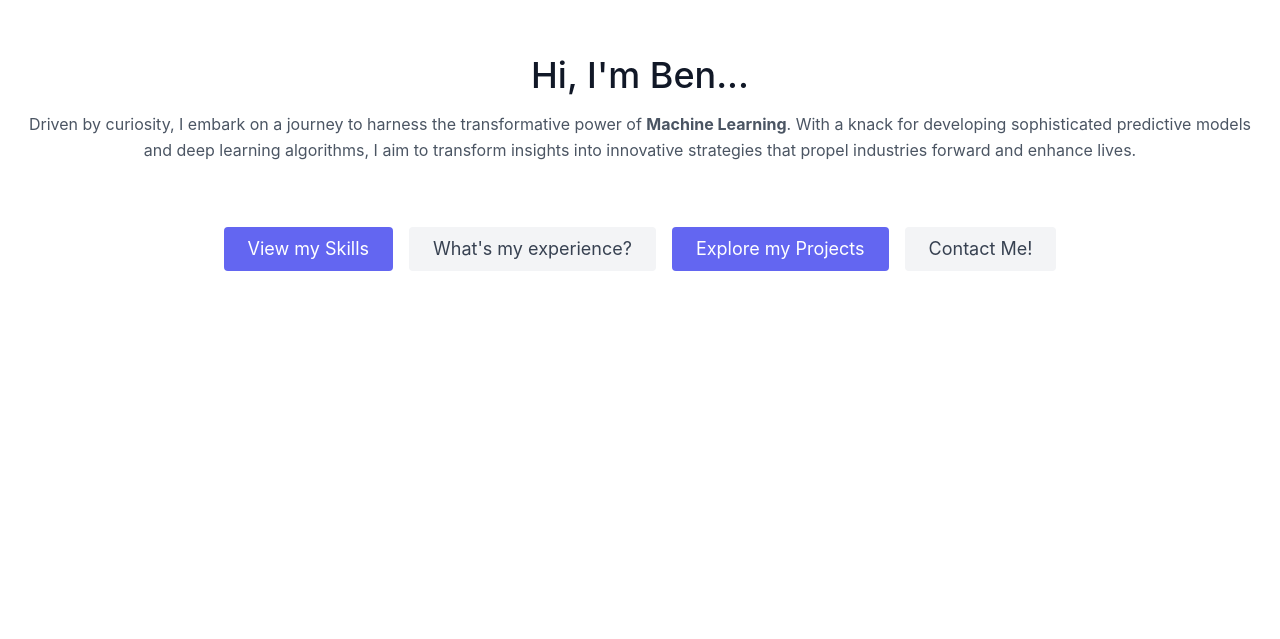
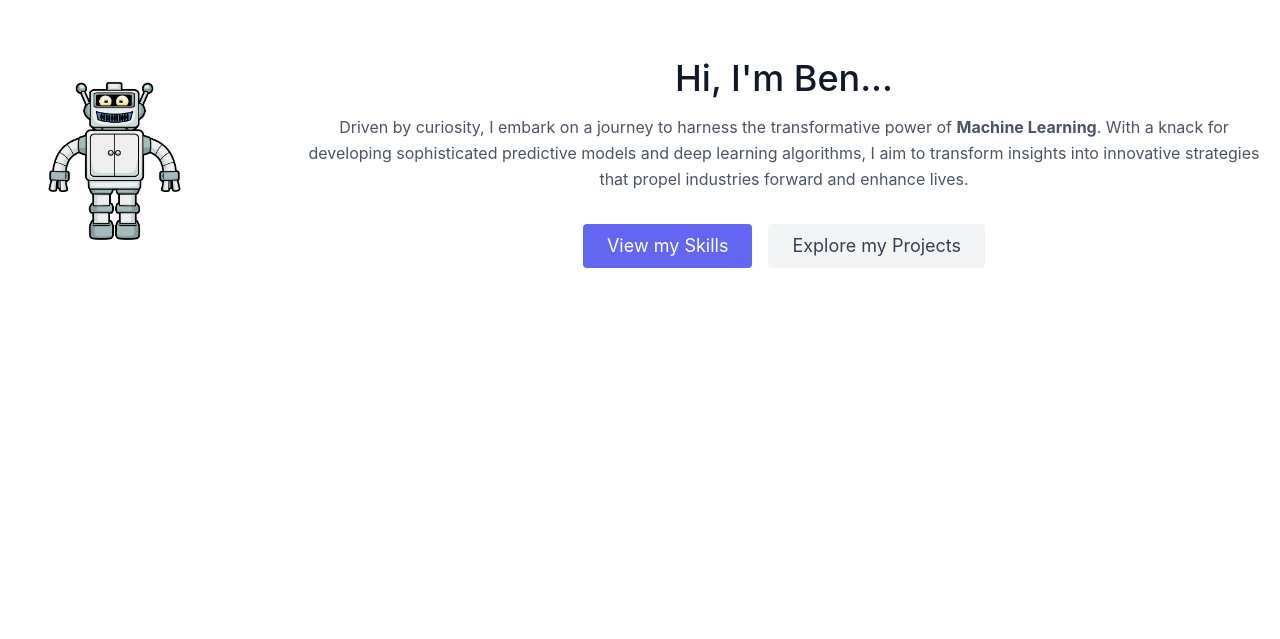
Before and after one commit to benjamin-hutchings/portfolio-website, a React (Create React App) app: page / in a window 1280 px wide. Shown: the part 1101-1740 px from the top of the page. Built offline with nearby package versions, Linux system fonts and the light colour scheme.

Commit message:
Update About.jsx

```diff
--- a/src/components/About.jsx
+++ b/src/components/About.jsx
@@ -1,23 +1,22 @@
-import React from 'react';
-import { motion, useAnimation } from 'framer-motion';
-import { useInView } from 'react-intersection-observer';
+import React from "react";
+import { motion, useAnimation } from "framer-motion";
+import { useInView } from "react-intersection-observer";
 
 const About = () => {
   const controls = useAnimation();
   const [ref, inView] = useInView({
-    threshold: 0.2, // Trigger animation when 20% of the element is in view
-    triggerOnce: false, // To trigger animations every time the section comes into view
+    threshold: 0.2,
+    triggerOnce: false,
   });
 
   React.useEffect(() => {
     if (inView) {
-      controls.start('visible');
+      controls.start("visible");
     } else {
-      controls.start('hidden');
+      controls.start("hidden");
     }
   }, [controls, inView]);
 
-  // Animation variants for the container and items
   const variants = {
     hidden: { opacity: 0, y: 20 },
     visible: { opacity: 1, y: 0, transition: { duration: 0.8 } },
@@ -30,38 +29,51 @@ const About = () => {
       ref={ref}
     >
       <motion.div
-        className="container mx-auto flex px-5 py-10 md:py-24 items-center justify-center flex-col"
+        className="container mx-auto flex px-5 py-10 md:flex-row items-center justify-between"
         initial="hidden"
         animate={controls}
         variants={variants}
       >
-        <motion.div
-          className="text-center mb-8"
+        {/* Profile Image or Illustration */}
+        {/* Ensure you add an alt attribute for accessibility */}
+        <motion.img
+          src={`${process.env.PUBLIC_URL}/img/profile-pic.png`}
+          alt="Profile Picture"
+          className="mb-10 md:mb-0 w-48 h-48 rounded-full mx-auto md:mx-0 object-cover"
           variants={variants}
-        >
+        />
+        <motion.div className="md:ml-24 text-center">
           <h1 className="title-font sm:text-4xl text-3xl mb-4 font-medium text-gray-900">
             Hi, I'm Ben...
           </h1>
+
           <p className="mb-8 leading-relaxed">
-            Driven by curiosity, I embark on a journey to harness the transformative power of <strong>Machine Learning</strong>. With a knack for developing sophisticated predictive models and deep learning algorithms, I aim to transform insights into innovative strategies that propel industries forward and enhance lives.
+            Driven by curiosity, I embark on a journey to harness the
+            transformative power of <strong>Machine Learning</strong>. With a
+            knack for developing sophisticated predictive models and deep
+            learning algorithms, I aim to transform insights into innovative
+            strategies that propel industries forward and enhance lives.
           </p>
-        </motion.div>
+          {/* Call-to-action Buttons */}
           <motion.div
-          className="flex justify-center gap-4"
+            className="flex justify-center md:justify-center gap-4"
             variants={variants}
           >
-          <a href="#skills" className="inline-flex text-white bg-indigo-500 border-0 py-2 px-6 focus:outline-none hover:bg-indigo-600 rounded text-lg transition duration-300 ease-in-out transform hover:-translate-y-1 hover:shadow-lg">
+            {/* Consider adding icons to these buttons for visual appeal */}
+            <a
+              href="#skills"
+              className="inline-flex text-white bg-indigo-500 border-0 py-2 px-6 focus:outline-none hover:bg-indigo-600 rounded text-lg transition duration-300 ease-in-out transform hover:-translate-y-1 hover:shadow-lg"
+            >
               View my Skills
             </a>
-          <a href="#experience" className="inline-flex text-gray-700 bg-gray-100 border-0 py-2 px-6 focus:outline-none hover:bg-gray-200 rounded text-lg transition duration-300 ease-in-out transform hover:-translate-y-1 hover:shadow-lg">
-            What's my experience?
-          </a>
-          <a href="#projects" className="inline-flex text-white bg-indigo-500 border-0 py-2 px-6 focus:outline-none hover:bg-indigo-600 rounded text-lg transition duration-300 ease-in-out transform hover:-translate-y-1 hover:shadow-lg">
+            <a
+              href="#experience"
+              className="inline-flex text-gray-700 bg-gray-100 border-0 py-2 px-6 focus:outline-none hover:bg-gray-200 rounded text-lg transition duration-300 ease-in-out transform hover:-translate-y-1 hover:shadow-lg"
+            >
               Explore my Projects
             </a>
-          <a href="#contact" className="inline-flex text-gray-700 bg-gray-100 border-0 py-2 px-6 focus:outline-none hover:bg-gray-200 rounded text-lg transition duration-300 ease-in-out transform hover:-translate-y-1 hover:shadow-lg">
-            Contact Me!
-          </a>
+
+          </motion.div>
         </motion.div>
       </motion.div>
     </section>
--- a/src/components/Hero.jsx
+++ b/src/components/Hero.jsx
@@ -1,53 +1,67 @@
-import React from "react";
-import { motion } from "framer-motion";
+import React from 'react';
+import { motion } from 'framer-motion';
 
 const Hero = ({ onLearnMoreClick }) => {
-  const textVariants = {
-    hidden: { opacity: 0, y: 20 },
-    visible: { opacity: 1, y: 0 },
+  const containerVariants = {
+    hidden: { opacity: 0 },
+    visible: { opacity: 1 },
+  };
+
+  const itemVariants = {
+    hidden: { y: 20, opacity: 0 },
+    visible: { y: 0, opacity: 1 },
   };
 
   return (
-    <div className="snap-start h-screen flex flex-col items-center justify-center bg-gray-800 text-white">
+    <section className="snap-start h-screen flex flex-col items-center justify-center bg-gray-800 text-white">
       <div className="text-center">
+        <motion.header
+          initial="hidden"
+          animate="visible"
+          variants={containerVariants}
+          transition={{ staggerChildren: 0.2 }}
+        >
           <motion.h1
             className="text-5xl font-bold"
-          initial="hidden"
-          animate="visible"
-          variants={textVariants}
-          transition={{ duration: 0.8, delay: 0.2 }}
+            variants={itemVariants}
+            transition={{ duration: 0.8 }}
           >
             Benjamin Hutchings
           </motion.h1>
           <motion.p
             className="text-xl mt-4"
-          initial="hidden"
-          animate="visible"
-          variants={textVariants}
-          transition={{ duration: 0.8, delay: 0.4 }}
+            variants={itemVariants}
+            transition={{ duration: 0.8 }}
           >
             Machine Learning Engineer
           </motion.p>
-        <motion.p
-          className="flex justify-center mt-8"
+        </motion.header>
+        <motion.div
+          className="mt-8"
+          initial="hidden"
+          animate="visible"
+          variants={itemVariants}
           transition={{ duration: 0.8, delay: 0.6 }}
         >
           <a
             href="#about"
-            className="inline-flex text-white bg-indigo-500 border-0 py-2 px-6 focus:outline-none hover:bg-indigo-600 rounded text-lg"
+            className="inline-flex items-center justify-center text-white bg-indigo-500 border-0 py-2 px-6 focus:outline-none hover:bg-indigo-600 rounded text-lg"
+            onClick={onLearnMoreClick}
+            aria-label="Explore Portfolio"
           >
             Explore Portfolio
           </a>
           <a
             href="/cv/example_cv.pdf"
             download="Benjamin_Hutchings_CV.pdf"
-            className="ml-4 inline-flex text-gray-700 bg-gray-100 border-0 py-2 px-6 focus:outline-none hover:bg-gray-200 rounded text-lg"
+            className="ml-4 inline-flex items-center justify-center text-gray-700 bg-gray-100 border-0 py-2 px-6 focus:outline-none hover:bg-gray-200 rounded text-lg"
+            aria-label="Download CV"
           >
             Download CV
           </a>
-        </motion.p>
+        </motion.div>
       </div>
-    </div>
+    </section>
   );
 };
 
```
Also changed, not shown: public/img/profile-pic.png (added). Lines whose indentation alone changed are shown as unchanged.
